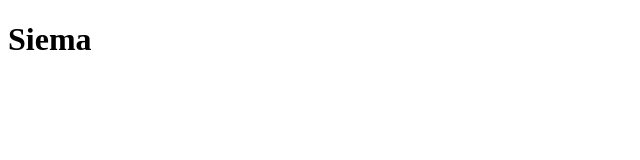
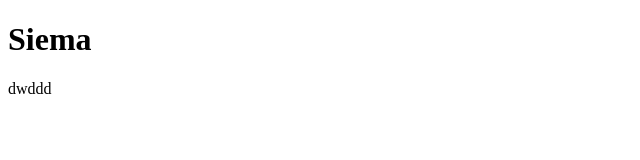
Before and after one commit to kevcio1/Lamas, a plain HTML site: page index.html in a window 1280 px wide. Shown: the full height of the page, 0-640 px from the left. Drawn offline with Linux system fonts and the light colour scheme.

Commit message:
Dodano paragraf

```diff
--- a/index.html
+++ b/index.html
@@ -7,5 +7,7 @@
 </head>
 <body>
     <h1>Siema</h1>
+
+    <p>dwddd</p>
 </body>
 </html>
```
